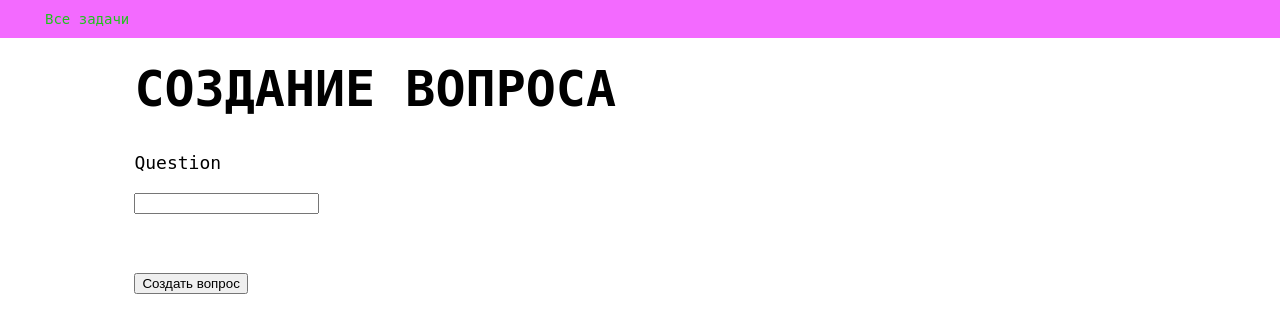
After one commit to tilekbai/exam_7, a Django app: page /add_poll/ in a window 1280 px wide. The commit adds this page. Shown: the top 333 px of the page. Run offline with Django 3.2, Linux system fonts and the light colour scheme.

Commit message:
Созданы файлы: poll_create.html, form.html

```diff
--- /dev/null
+++ b/source/poll/templates/partial/form.html
@@ -0,0 +1,15 @@
+{% csrf_token %}
+
+{% for error in form.non_field_errors %}
+   <p class="form-error">{{ error }}</p>
+{% endfor %}
+
+{% for field in form %}
+   <p><label for="{{ field.id_for_label }}">{{ field.label }}</label></p>
+   {% for error in field.errors %}
+       <p class="form-error">{{ error }}</p>
+   {% endfor %}
+   <p {% if field.errors %} class="form-field-error"{% endif %}>{{ field }}</p>
+    <br>
+{% endfor %}
+<p><input type="submit" value="{{ button_text }}"></p>
--- a/source/poll/templates/poll/base.html
+++ b/source/poll/templates/poll/base.html
@@ -9,6 +9,12 @@
     <link rel="stylesheet" href="{% static 'css/navbar.css' %}">
 </head>
 <body>
+    <nav class="navbar">
+        <ul class="menu">
+            <li><a href="{% url 'poll-list' %}">Все задачи</a></li>
+            {% block menu %}{% endblock menu %}
+        </ul>
+    </nav>
     <div class="container">
         <h1>{% block page_header %}Вопросы{% endblock page_header %}</h1>
         {% block content %}{% endblock content %}
--- /dev/null
+++ b/source/poll/templates/poll/poll_create.html
@@ -0,0 +1,13 @@
+{% extends "poll/base.html" %}
+{% block title %}Создание вопроса{% endblock title %}
+<body>
+    {% block page_header %}
+    <h1>Создание вопроса</h1>
+    {% endblock page_header %}
+    {% block content %}
+    <form action="/add_poll/" method="post">
+        {% include "partial/form.html" with button_text="Создать вопрос" %}
+    </form>
+    {% endblock content %}
+</body>
+</html>
--- a/source/poll/templates/poll/poll_list.html
+++ b/source/poll/templates/poll/poll_list.html
@@ -1,6 +1,9 @@
 {% extends "poll/base.html" %}
 {% block title %}Все вопросы{% endblock title %}
 <body>
+    {% block menu %}
+    <li><a href="{% url 'poll-create' %}">Создать вопрос</a></li>
+    {% endblock %}
     <div>
         {% block content %}
         {% include "partial\search_form.html" %}
```
